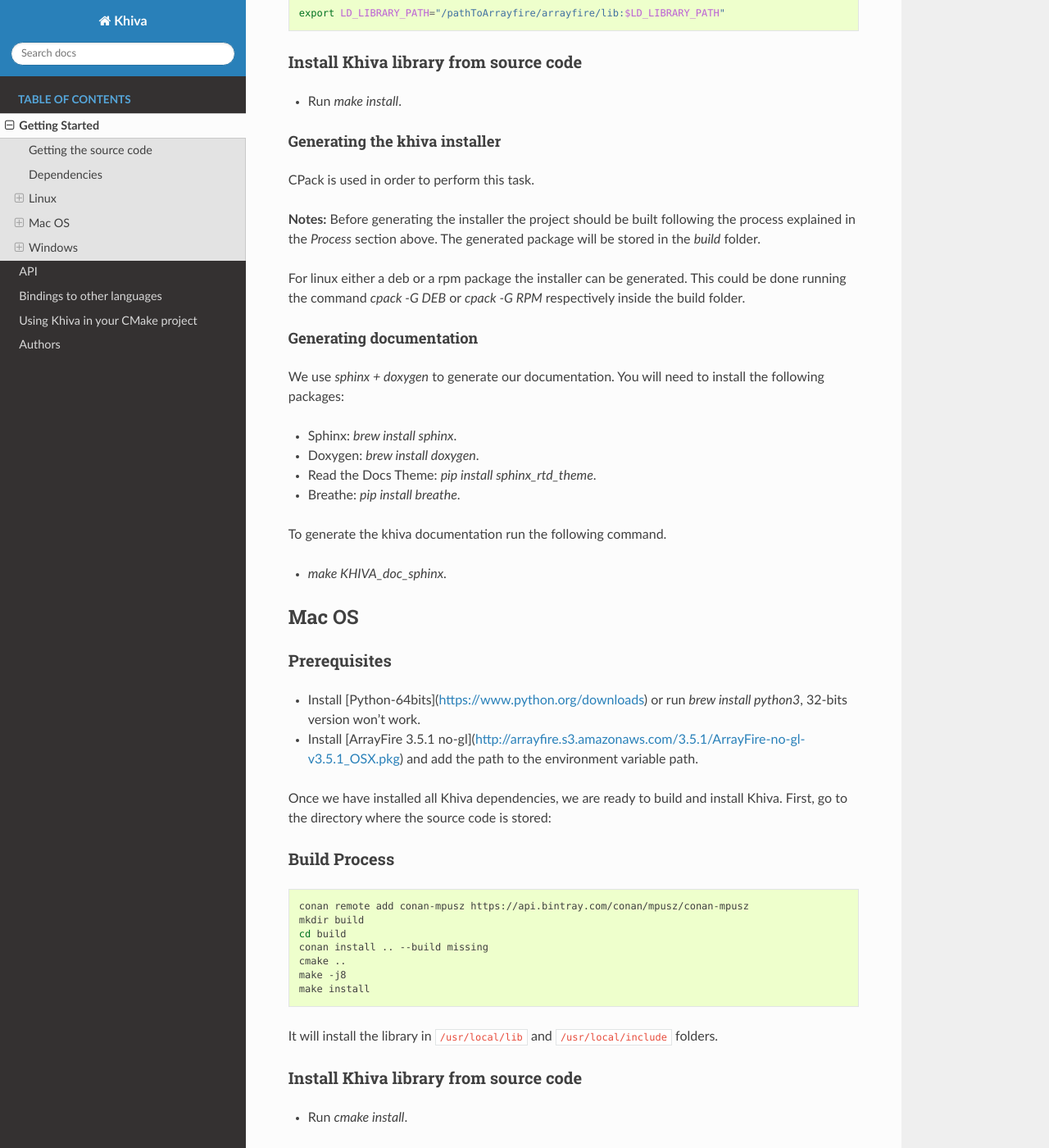
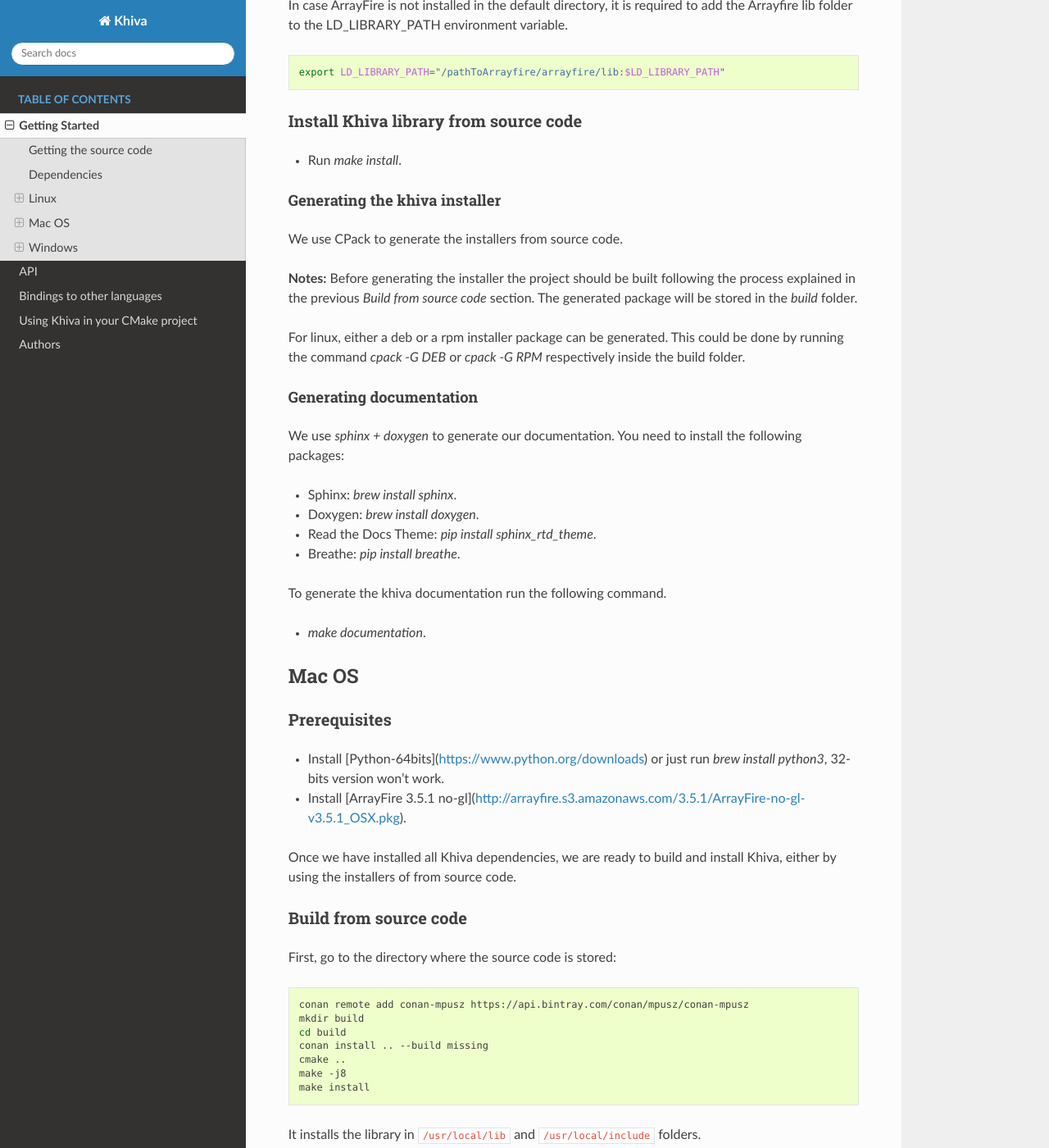
Before and after one commit to shapelets/khiva, a Sphinx documentation site: the page built from doc/sphinx/source/gettingStarted.rst, in a window 1280 px wide and 1400 px high, scrolled down 1777 px. Shown: the whole window at 82% size. Built offline with Sphinx 7.4.7 and the Read the Docs theme 2.0.0, drawn with Linux system fonts in a browser that asks for light colours; some of the changed text lies outside the part shown.

Commit message:
Unifying all installation descriptions

```diff
--- a/doc/CMakeLists.txt
+++ b/doc/CMakeLists.txt
@@ -47,7 +47,7 @@
     # HTML output directory
     SET(SPHINX_HTML_DIR "${CMAKE_CURRENT_BINARY_DIR}/html")
 
-    ADD_CUSTOM_TARGET(KHIVA_doc_sphinx ALL
+    ADD_CUSTOM_TARGET(documentation ALL
         ${SPHINX_EXECUTABLE}
             -q -b html
             -c "${CMAKE_CURRENT_SOURCE_DIR}/sphinx/source/"
@@ -59,7 +59,7 @@
     # LaTeX output directory
     SET(SPHINX_LATEX_DIR "${CMAKE_CURRENT_BINARY_DIR}/latex")
 
-    ADD_CUSTOM_TARGET(KHIVA_doc_sphinx_pdf
+    ADD_CUSTOM_TARGET(documentation_pdf
         ${SPHINX_EXECUTABLE}
             -q -b latex
             -c "${CMAKE_CURRENT_SOURCE_DIR}/sphinx/source/"
--- a/doc/sphinx/source/gettingStarted.rst
+++ b/doc/sphinx/source/gettingStarted.rst
@@ -49,20 +49,22 @@
 =====
 .. _section-installation-linux:
 
-We will use `Ubuntu 16.04 LTS <http://www.ubuntu.com>`_ as our linux distribution example.
+We use `Ubuntu 16.04 LTS <http://www.ubuntu.com>`_ as our linux distribution example.
 
 Prerequisites
 ^^^^^^^^^^^^^
 
 - Install [Python-64bits](https://www.python.org/downloads) or run `apt-get install python3 python3-pip`, 32-bits version won't work.
 - Download [ArrayFire 3.5.1 no-gl](http://arrayfire.s3.amazonaws.com/3.5.1/ArrayFire-no-gl-v3.5.1_Linux_x86_64.sh).
-- Install ArrayFire `sudo mkdir -p /opt/arrayfire`
-- Run `sudo bash arrayfire/ArrayFire-v3.5.1_Linux_x86_64.sh --prefix=/opt/arrayfire --skip-license`
+- Create destination folder `sudo mkdir -p /opt/arrayfire`
+- Install ArrayFire `sudo bash arrayfire/ArrayFire-v3.5.1_Linux_x86_64.sh --prefix=/opt/arrayfire --skip-license`
 
-Once we have installed all Khiva dependencies, we are ready to build and install Khiva. First, go to the source directory.
+Once we have installed all Khiva dependencies, we are ready to install Khiva from source code or by using the installers.
 
-Build Process
-^^^^^^^^^^^^^
+Build from source code
+^^^^^^^^^^^^^^^^^^^^^^
+
+First, go to the source directory.
 
 .. code-block:: bash
 
@@ -74,10 +76,10 @@
     make -j8
     make install
 
-It will install the library in ``/usr/local/lib`` and ``/usr/local/include`` folders.
+It installs the library in ``/usr/local/lib`` and ``/usr/local/include`` folders.
 
-In case ArrayFire is not installed in the system default directories, it is also required to add the Arrayfire lib folder
-to the environment variable  LD_LIBRARY_PATH.
+In case ArrayFire is not installed in the default directory, it is required to add the Arrayfire lib folder
+to the LD_LIBRARY_PATH environment variable.
 
 .. code-block:: bash
 
@@ -91,11 +93,65 @@
 Generating the khiva installer
 ~~~~~~~~~~~~~~~~~~~~~~~~~~~~~~
 
-CPack is used in order to perform this task.
+We use CPack to generate the installers from source code.
 
-**Notes:** Before generating the installer the project should be built following the process explained in the `Process` section above. The generated package will be stored in the `build` folder.
+**Notes:** Before generating the installer the project should be built following the process explained in the previous `Build from source code` section. The generated package will be stored in the `build` folder.
 
-For linux either a deb or a rpm package the installer can be generated. This could be done running the command `cpack -G DEB` or `cpack -G RPM` respectively inside the build folder.
+For linux, either a deb or a rpm installer package can be generated. This could be done by running the command `cpack -G DEB` or `cpack -G RPM` respectively inside the build folder.
+
+Generating documentation
+~~~~~~~~~~~~~~~~~~~~~~~~
+
+We use `sphinx + doxygen` to generate our documentation. You need to install the following packages:
+
+- Sphinx: `brew install sphinx`.
+- Doxygen: `brew install doxygen`.
+- Read the Docs Theme: `pip install sphinx_rtd_theme`.
+- Breathe: `pip install breathe`.
+
+To generate the khiva documentation run the following command.
+
+- `make documentation`.
+
+Mac OS
+======
+.. _section-installation-mac:
+
+Prerequisites
+^^^^^^^^^^^^^
+
+- Install [Python-64bits](https://www.python.org/downloads) or just run `brew install python3`, 32-bits version won't work.
+- Install [ArrayFire 3.5.1 no-gl](http://arrayfire.s3.amazonaws.com/3.5.1/ArrayFire-no-gl-v3.5.1_OSX.pkg).
+
+Once we have installed all Khiva dependencies, we are ready to build and install Khiva, either by using the installers of from source code.
+
+Build from source code
+^^^^^^^^^^^^^^^^^^^^^^
+
+First, go to the directory where the source code is stored:
+
+.. code-block:: bash
+
+    conan remote add conan-mpusz https://api.bintray.com/conan/mpusz/conan-mpusz
+    mkdir build
+    cd build
+    conan install .. --build missing
+    cmake ..
+    make -j8
+    make install
+
+It installs the library in ``/usr/local/lib`` and ``/usr/local/include`` folders.
+
+Install Khiva library from source code
+^^^^^^^^^^^^^^^^^^^^^^^^^^^^^^^^^^^^^^
+
+-  Run `make install`.
+
+Generating the khiva installer
+~~~~~~~~~~~~~~~~~~~~~~~~~~~~~~
+
+For Mac OS, the installer can be generated by running the command `cpack -G productbuild` inside the build folder.
+Note that, before generating the installer you have to follow the previous ``Build from source code`` section.
 
 Generating documentation
 ~~~~~~~~~~~~~~~~~~~~~~~~
@@ -109,59 +165,7 @@
 
 To generate the khiva documentation run the following command.
 
-- `make KHIVA_doc_sphinx`.
-
-Mac OS
-======
-.. _section-installation-mac:
-
-Prerequisites
-^^^^^^^^^^^^^
-
-- Install [Python-64bits](https://www.python.org/downloads) or run `brew install python3`, 32-bits version won't work.
-- Install [ArrayFire 3.5.1 no-gl](http://arrayfire.s3.amazonaws.com/3.5.1/ArrayFire-no-gl-v3.5.1_OSX.pkg) and add the path to the environment variable path.
-
-Once we have installed all Khiva dependencies, we are ready to build and install Khiva. First, go to the directory
-where the source code is stored:
-
-Build Process
-^^^^^^^^^^^^^
-
-.. code-block:: bash
-
-    conan remote add conan-mpusz https://api.bintray.com/conan/mpusz/conan-mpusz
-    mkdir build
-    cd build
-    conan install .. --build missing
-    cmake ..
-    make -j8
-    make install
-
-It will install the library in ``/usr/local/lib`` and ``/usr/local/include`` folders.
-
-Install Khiva library from source code
-^^^^^^^^^^^^^^^^^^^^^^^^^^^^^^^^^^^^^^
-
--  Run `cmake install`.
-
-Generating the khiva installer
-~~~~~~~~~~~~~~~~~~~~~~~~~~~~~~
-
-For Mac OS the installer can be generated running the command `cpack -G productbuild` inside the build folder.
-
-Generating documentation
-~~~~~~~~~~~~~~~~~~~~~~~~
-
-We use `sphinx + doxygen` to generate our documentation. You will need to install the following packages:
-
-- Sphinx: `brew install sphinx`.
-- Doxygen: `brew install doxygen`.
-- Read the Docs Theme: `pip install sphinx_rtd_theme`.
-- Breathe: `pip install breathe`.
-
-To generate the khiva documentation run the following command.
-
-- `make KHIVA_doc_sphinx`.
+- `make documentation`.
 
 Windows
 =======
@@ -182,8 +186,8 @@
 -  Install `chocolatey <https://chocolatey.org/>`__ to manage windows
    dependencies and add the path to the environment variable path.
 
-Build Process
-^^^^^^^^^^^^^
+Build from source code
+^^^^^^^^^^^^^^^^^^^^^^
 
 -  Run ``choco install cmake.install -NoNewWindow -Wait`` Note: Add the
    path to the environment variable path and **before** than chocolately
@@ -198,14 +202,14 @@
 -  Browse inside the ``build`` folder.
 -  Run
    ``cmake .. -DCMAKE_TOOLCHAIN_FILE="<PATH_TO_VPKG>/scripts/buildsystems/vcpkg.cmake" -DKHIVA_USE_CONAN=OFF -G "Visual Studio 15 2017 Win64"``
-   (Do not forget to clean the build directory everytime before running
+   (Do not forget to clean the build directory every time before running
    this command).
 -  Run ``cmake --build . --config Release -- /m`` to compile.
 
 Install Khiva library from source code
 ^^^^^^^^^^^^^^^^^^^^^^^^^^^^^^^^^^^^^^
 
-As a final step of the installation process:
+To isntall khiva just execute the following command:
 
 -  Run ``cmake -DBUILD_TYPE=Release -P cmake_install.cmake``.
 
@@ -215,8 +219,8 @@
 We use Cpack and NSIS to generate the installer.
 
 **Notes:** Before generating the installer, the project must be built by
-following the steps in the previous ``Process`` section. The generated
-package will be stored in the ``build`` folder.
+following the steps in the previous ``Build from source code`` section. The generated
+package is stored in the ``build`` folder.
 
 -  Run ``choco install nsis -NoNewWindow -Wait``.
 -  The installer can be generated running the command ``cpack -G NSIS``.
```
Also changed, not shown: other parts of doc/sphinx/source/gettingStarted.rst (+1 -1 lines), README.md (+56 -46 lines).
